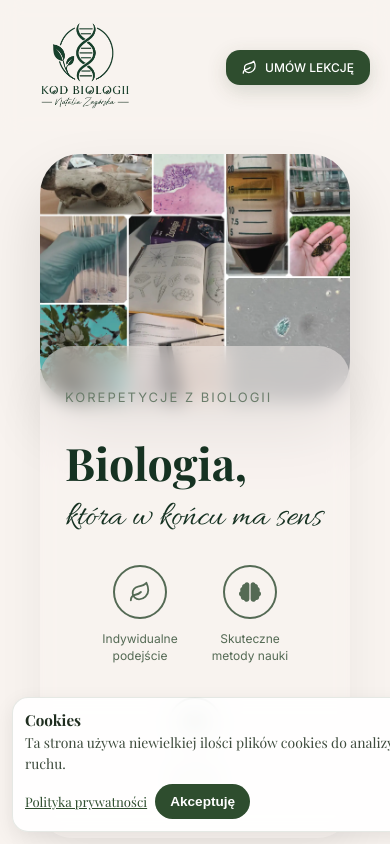
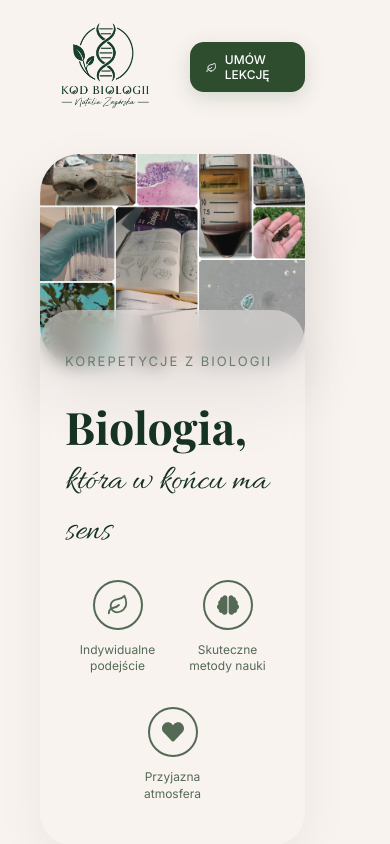
Before and after one commit to vermenea/KodBiologii, a React (Vite) app: page / in a window 390 px wide. Shown: the top 844 px of the page. Built offline with nearby package versions, Linux system fonts and the light colour scheme; no server answers.

Commit message:
feat: cookies and banner

```diff
--- a/src/App.jsx
+++ b/src/App.jsx
@@ -25,7 +25,7 @@ function App() {
     return () => window.removeEventListener('popstate', handlePopState);
   }, []);
 
-  const isPrivacyPage = route === '/privacy-policy';
+  const isPrivacyPage = route === '/polityka-prywatnosci';
 
   return (
     <>
--- a/src/components/About.jsx
+++ b/src/components/About.jsx
@@ -6,7 +6,7 @@ import { motion } from 'framer-motion';
 export default function AboutMe() {
   return (
     <section className='about-me'>
-      <div className='about-container' id='about'>
+      <div className='about-container' id='o-mnie'>
         {/* // LEWA STRONA  // */}
         <motion.div
           className='about-left'
--- a/src/components/CookieBanner.jsx
+++ b/src/components/CookieBanner.jsx
@@ -42,36 +42,36 @@ export default function CookieBanner() {
     setVisible(false);
   };
 
-  if (!visible) {
+  if (visible) {
     return null;
   }
 
   return (
     <motion.div
-      className='cookie-banner'
-      initial={{ y: 60, opacity: 0 }}
-      animate={{ y: 0, opacity: 1 }}
-      transition={{ duration: 0.45, ease: 'easeOut' }}
+      className='cookie-card'
+      initial={{ opacity: 0, y: 30 }}
+      animate={{ opacity: 1, y: 0 }}
+      transition={{ duration: 0.5 }}
     >
-      <div className='cookie-banner-content'>
-        <div>
-          <p className='cookie-banner-title'>Cookies</p>
-          <p className='cookie-banner-text'>
-            Ta strona używa niewielkiej ilości plików cookies do analizy ruchu.
-          </p>
-        </div>
+      <div className='cookie-icon'>🍪</div>
 
-        <div className='cookie-banner-actions'>
-          <a href='/privacy-policy' className='cookie-banner-link'>
-            Polityka prywatności
-          </a>
-          <button
-            className='cookie-banner-button accept'
-            onClick={acceptCookies}
-          >
-            Akceptuję
-          </button>
-        </div>
+      <div className='cookie-content'>
+        <h4>Szanujemy Twoją prywatność</h4>
+
+        <p>
+          Używamy plików cookies wyłącznie do analizy ruchu i poprawy działania
+          strony.
+        </p>
+
+        <a href='/polityka-prywatności'>Polityka prywatności</a>
+      </div>
+
+      <div className='cookie-buttons'>
+        <button className='cookie-reject'>Odrzuć</button>
+
+        <button className='cookie-accept' onClick={acceptCookies}>
+          Akceptuję
+        </button>
       </div>
     </motion.div>
   );
--- a/src/components/Footer.jsx
+++ b/src/components/Footer.jsx
@@ -14,11 +14,11 @@ export default function Footer() {
         <div className='footer-links'>
           <h4>Nawigacja</h4>
 
-          <a href='/#home'>Strona główna</a>
-          <a href='/#about'>O mnie</a>
+          <a href='/strona-glowna'>Strona główna</a>
+          <a href='/#o-mnie'>O mnie</a>
           <a href='/#offer'>Oferta</a>
           <a href='/#pricing'>Cennik</a>
-          <a href='/privacy-policy'>Polityka prywatności</a>
+          <a href='/polityka-prywatnosci'>Polityka prywatności</a>
         </div>
 
         {/* PRAWA STRONA */}
--- a/src/components/Hero.jsx
+++ b/src/components/Hero.jsx
@@ -4,7 +4,7 @@ import Features from './Features';
 
 export default function Hero() {
   return (
-    <section className='hero' id='home'>
+    <section className='hero' id='glowna'>
       {/* IMAGE */}
 
       <motion.div
--- a/src/components/Navbar.jsx
+++ b/src/components/Navbar.jsx
@@ -17,7 +17,7 @@ export default function Navbar() {
         {/* LOGO */}
 
         <motion.a
-          href='/#home'
+          href='/strona-głowna'
           whileHover={{
             scale: 1.03,
           }}
@@ -32,7 +32,7 @@ export default function Navbar() {
 
         <div className='menu'>
           <motion.a
-            href='/#home'
+            href='/strona-głowna'
             whileHover={{ y: -2 }}
             transition={{ duration: 0.2 }}
           >
@@ -40,7 +40,7 @@ export default function Navbar() {
           </motion.a>
 
           <motion.a
-            href='/#about'
+            href='/o-mnie'
             whileHover={{ y: -2 }}
             transition={{ duration: 0.2 }}
           >
@@ -48,7 +48,7 @@ export default function Navbar() {
           </motion.a>
 
           <motion.a
-            href='/#offer'
+            href='/oferta'
             whileHover={{ y: -2 }}
             transition={{ duration: 0.2 }}
           >
@@ -56,7 +56,7 @@ export default function Navbar() {
           </motion.a>
 
           <motion.a
-            href='/#pricing'
+            href='/cennik'
             whileHover={{ y: -2 }}
             transition={{ duration: 0.2 }}
           >
@@ -64,7 +64,7 @@ export default function Navbar() {
           </motion.a>
 
           <motion.a
-            href='/#contact'
+            href='/kontakt'
             whileHover={{ y: -2 }}
             transition={{ duration: 0.2 }}
           >
--- a/src/styles.css
+++ b/src/styles.css
@@ -2,12 +2,25 @@
    RESET
 ========================================= */
 
-html {
+*,
+*::before,
+*::after {
+  box-sizing: border-box;
+}
+
+html,
+body,
+#root {
   scroll-behavior: smooth;
+  overflow-x: hidden;
+  scrollbar-gutter: stable;
+  width: 100vw;
+  max-width: 100vw;
 }
 
 body {
   margin: 0;
+  min-width: 320px;
   background: #f8f3ef;
   color: #1f2d1f;
   font-family: 'Playfair Display', serif;
@@ -745,6 +758,18 @@ body {
 
 .footer-contact a:hover {
   opacity: 0.8;
+  text-decoration: underline;
+  text-decoration-color: #2e4d2e;
+}
+
+a[href^='mailto:'] {
+  color: inherit;
+  text-decoration: none;
+}
+
+a[href^='mailto:']:hover {
+  text-decoration: underline;
+  text-decoration-color: #2e4d2e;
 }
 
 /* BOTTOM */
@@ -844,7 +869,7 @@ body {
 
   .nav-container {
     justify-content: space-between;
-    padding: 0 20px;
+    /* padding: 0 20px; */
   }
 
   .logo {
@@ -922,6 +947,13 @@ body {
 }
 
 @media (max-width: 600px) {
+  html,
+  body,
+  #root {
+    width: 100%;
+    max-width: 100%;
+  }
+
   .hero {
     padding: 20px 16px 60px;
   }
@@ -1537,100 +1569,131 @@ button:disabled {
   opacity: 0.88;
 }
 
-.cookie-banner {
+.cookie-card {
   position: fixed;
-  left: 50%;
-  transform: translateX(-50%);
-  bottom: 16px;
+  right: 24px;
+  bottom: calc(24px + env(safe-area-inset-bottom, 0px));
+
+  width: min(380px, calc(100vw - 48px));
+  max-width: 100%;
+  box-sizing: border-box;
+
   z-index: 9999;
-  max-width: 600px;
-  width: min(100%, 96vw);
-  background: rgba(255, 255, 255, 0.92);
-  backdrop-filter: blur(10px);
+
+  background: rgba(255, 255, 255, 0.85);
+  backdrop-filter: blur(18px);
+
   border: 1px solid rgba(46, 77, 46, 0.12);
-  border-radius: 16px;
-  box-shadow: 0 6px 20px rgba(0, 0, 0, 0.08);
-  padding: 12px 16px;
-}
-
-.cookie-banner-content {
-  display: grid;
-  grid-template-columns: auto max-content;
+
+  border-radius: 28px;
+
+  padding: 22px;
+
+  box-shadow:
+    0 20px 60px rgba(0, 0, 0, 0.08),
+    0 6px 18px rgba(46, 77, 46, 0.08);
+}
+
+.cookie-icon {
+  width: 54px;
+  height: 54px;
+
+  display: flex;
   align-items: center;
-  gap: 10px 14px;
-}
-
-.cookie-banner-title {
-  margin: 0 0 2px;
-  font-size: 0.95rem;
-  font-weight: 700;
-  color: #1f2d1f;
-}
-
-.cookie-banner-text {
-  margin: 0;
-  color: #3d4a3c;
-  font-size: 0.87rem;
-  max-width: 460px;
-  line-height: 1.5;
-}
-
-.cookie-banner-actions {
-  display: flex;
-  flex-wrap: wrap;
-  align-items: center;
-  justify-content: flex-end;
-  gap: 8px;
-}
-
-.cookie-banner-link {
-  color: #2e4d2e;
-  text-decoration: underline;
-  font-size: 0.82rem;
-}
-
-.cookie-banner-link:hover {
-  opacity: 0.85;
-}
-
-.cookie-banner-button {
-  border: 1px solid transparent;
-  border-radius: 999px;
-  padding: 9px 14px;
+  justify-content: center;
+
+  border-radius: 18px;
+
+  background: #eef3ea;
+
+  font-size: 26px;
+
+  margin-bottom: 18px;
+}
+
+.cookie-content h4 {
+  margin: 0 0 10px;
+
+  font-size: 1.2rem;
+  color: #163222;
+}
+
+.cookie-content p {
+  margin: 0 0 14px;
+
+  color: #555;
+
+  line-height: 1.7;
+
+  font-family: 'Inter', sans-serif;
+  font-size: 14px;
+}
+
+.cookie-content a {
+  color: #2e4d2e;
+  text-decoration: none;
+
+  font-family: 'Inter', sans-serif;
+  font-size: 14px;
+  font-weight: 600;
+}
+
+.cookie-buttons {
+  display: flex;
+  gap: 10px;
+
+  margin-top: 22px;
+}
+
+.cookie-buttons button {
+  flex: 1;
+
+  border: none;
+  border-radius: 14px;
+
+  padding: 12px;
+
   cursor: pointer;
-  font-weight: 700;
-  font-size: 0.85rem;
-  transition:
-    transform 0.2s ease,
-    opacity 0.2s ease;
-}
-
-.cookie-banner-button:hover {
-  transform: translateY(-1px);
-}
-
-.cookie-banner-button.accept {
+
+  font-family: 'Inter', sans-serif;
+  font-weight: 600;
+
+  transition: 0.3s ease;
+}
+
+.cookie-accept {
   background: #2e4d2e;
   color: white;
 }
 
-@media (max-width: 700px) {
-  .cookie-banner {
+.cookie-accept:hover {
+  transform: translateY(-2px);
+  background: #1f3d1f;
+}
+
+.cookie-reject {
+  background: #eef3ea;
+  color: #2e4d2e;
+}
+
+.cookie-reject:hover {
+  background: #e5ece0;
+}
+
+@media (max-width: 600px) {
+  .cookie-card {
     left: 12px;
     right: 12px;
-    transform: none;
     bottom: 12px;
-    padding: 12px;
-  }
-
-  .cookie-banner-content {
-    grid-template-columns: 1fr;
-    align-items: flex-start;
-  }
-
-  .cookie-banner-actions {
-    width: 100%;
-    justify-content: flex-start;
+
+    width: auto;
+
+    border-radius: 22px;
+    padding: 18px;
+  }
+
+  .cookie-buttons {
+    flex-direction: column;
   }
 }
 
@@ -1647,8 +1710,11 @@ button:disabled {
   .contact-form {
     width: 100% !important;
     margin: 0 !important;
-    padding: 0 !important;
     box-sizing: border-box;
+  }
+
+  .contact-left {
+    padding: 0 20px !important;
   }
 
   .hero {
```
Also changed, not shown: 1 other file (tests, documents, lock files or other folders).
